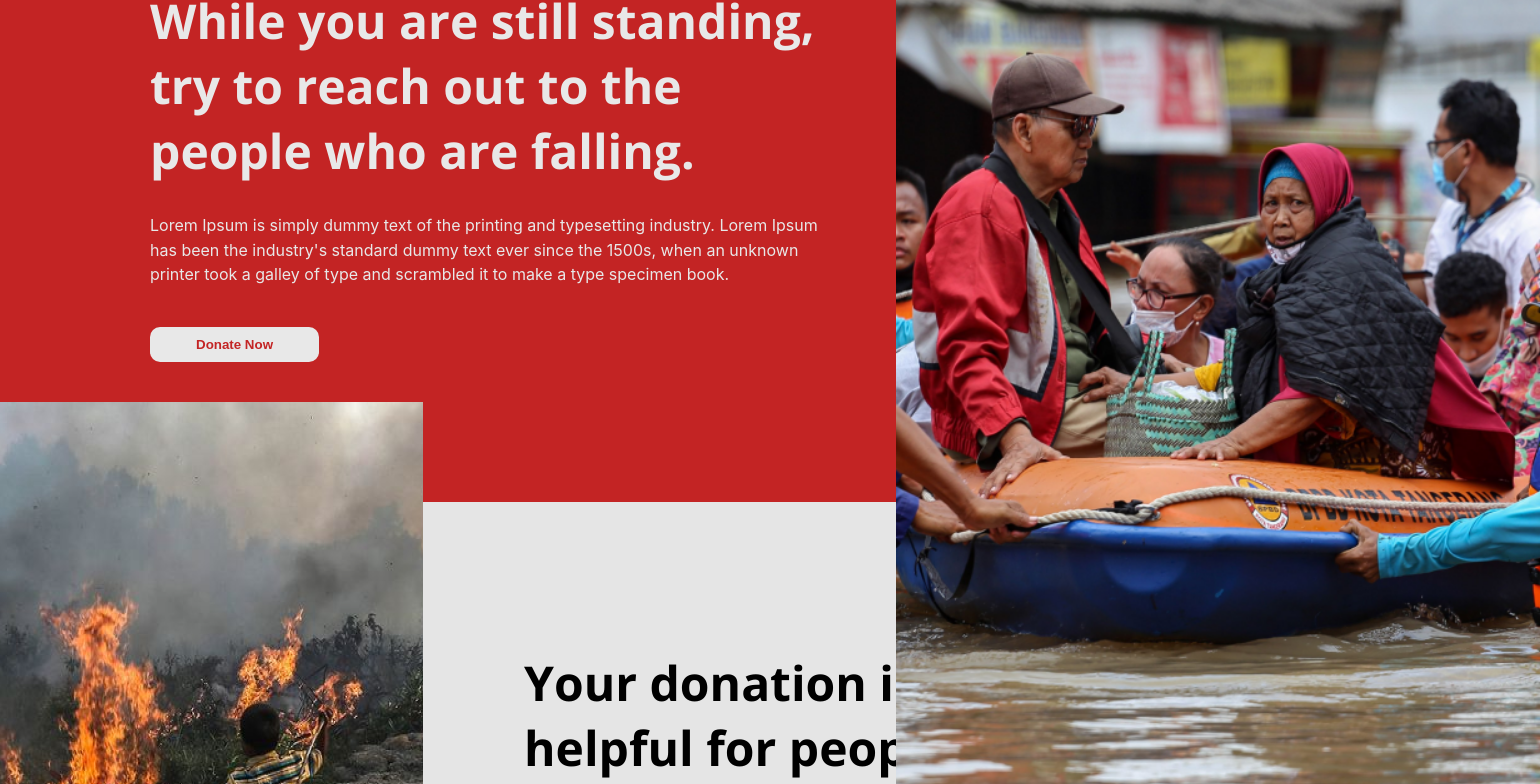
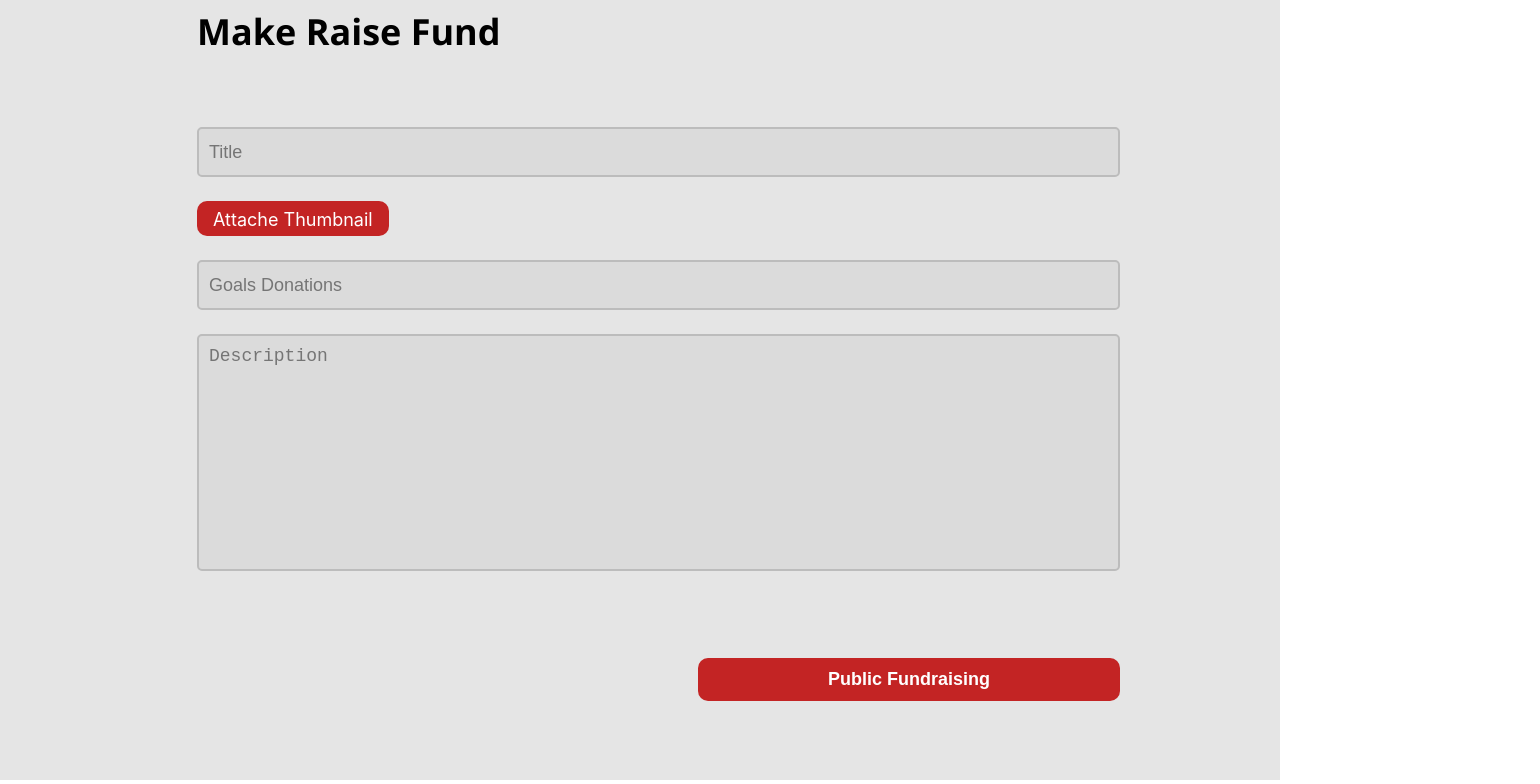
Before and after one commit to ahmadraihannudinyahya/Holly-Ways, a React (Create React App) app: page /raisefund in a window 1280 px wide. Before the commit this address led to /. Shown: the part 155-939 px from the top of the page, 1540 px wide, since content can reach past the window. Built offline with nearby package versions, Linux system fonts and the light colour scheme.

Commit message:
handle post fund

```diff
--- a/src/App.js
+++ b/src/App.js
@@ -16,7 +16,7 @@ class App extends Component {
   constructor(){
     super()
     this.state = {
-      isLogin : false,
+      isLogin : true,
       modal : {
         loginModal : false,
         registerModal : false,
@@ -29,8 +29,8 @@ class App extends Component {
   }
   componentDidMount(){
     const token = localStorage.getItem('token');
-    if( token ){
-      this.setIsLogin(true);
+    if( !token ){
+      this.setIsLogin();
     }
   }
   setIsLogin(isLogin){
@@ -66,9 +66,9 @@ class App extends Component {
         <Navbar isLogin = {this.state.isLogin} modalHandle = {this.modalHandle} setIsLogin = {this.setIsLogin}/>
         <Switch>
           <Route path="/profile" render={props => (<Profile {...props} isLogin={this.state.isLogin} modalHandle = {this.modalHandle}/>)} />
-          <Route path="/raisefund" render={props => (<RaiseFund {...props} isLogin={this.state.isLogin}/>)} />
+          <Route path="/raisefund" render={props => (<RaiseFund {...props} isLogin={this.state.isLogin} postFund={ApiServices.postFund}/>)} />
           <Route path="/fund/:id" render={(props)=>(<Detail {...props} isLogin ={this.state.isLogin} modalHandle = {this.modalHandle}/>)}/>
-          <Route path="/fund" render={props =>(<MyFund {...props} isLogin={this.props.isLogin}/>)} />
+          <Route path="/fund" render={props =>(<MyFund {...props} isLogin={this.state.isLogin}/>)} />
           <Route path="/" render={(props)=>(<Main {...props} isLogin={this.state.isLogin} modalHandle = {this.modalHandle}/>)}/>
         </Switch>
         {this.state.modal.loginModal?<LoginModal modalHandle = {this.modalHandle} postLogin = {ApiServices.postLoginUser} setIsLogin = {this.setIsLogin}/>:<></>}
--- a/src/api/ApiServices.js
+++ b/src/api/ApiServices.js
@@ -8,8 +8,19 @@ const ApiServices  = {
   postRegisterUser : async ( registerUser ) =>{
     return api.post('/register', registerUser);
   },
-  postLoginUser : async (loginUser) =>{
+  postLoginUser : async (loginUser) => {
     return api.post('/login', loginUser);
+  },
+  getAllfund : async () => {
+    return api.get('/fund');
+  },
+  postFund : async (newFund) => {
+    return api.post('/fund', newFund, {
+      headers : {
+        Authorization :  `bearer ${localStorage.getItem('token')}`,
+        'Content-Type' : 'multipart/form-data,'
+      }
+    })
   }
 }
 export default ApiServices;
--- a/src/component/FormRaiseFund.js
+++ b/src/component/FormRaiseFund.js
@@ -1,17 +1,37 @@
+import { useState } from 'react';
 import './FormRaiseFund.css'
 
-function FormRaiseFund(){
+function FormRaiseFund(props){
+  const {postFund} = props;
+  const [state, setState] = useState({alert : null});
+  const setAlert = (message) =>{
+    setState({alert : message});
+  }
+  const handleSubmitClick = async (e) =>{
+    e.preventDefault()
+    const descriptionEll = e.target.parentElement.previousElementSibling;
+    const goalDonationEll = descriptionEll.previousElementSibling;
+    const fileSelector = goalDonationEll.previousElementSibling;
+    const labelEll = fileSelector.previousElementSibling;
+    const titleEll = labelEll.previousElementSibling;
+    const formData = new FormData();
+    formData.set('title', titleEll.value);
+    formData.set('description', descriptionEll.value);
+    formData.set('goal', goalDonationEll.value);
+    formData.append('thumbnail', fileSelector.files[0]);
+    await postFund(formData, setAlert);
+  }
   return(
     <form action="" className="formraisefund">
       <h2>Make Raise Fund</h2>
-
+      {state.alert? <span>{state.alert}</span>: <></>}
       <input type="text" placeholder="Title"/>
       <label htmlFor="thumbnail">Attache Thumbnail</label>
       <input type="file" id="thumbnail" style={{display:"none"}}/>
       <input type="number" placeholder="Goals Donations"/>
       <textarea placeholder="Description"></textarea>
       <div>
-        <button>Public Fundraising</button>
+        <button onClick = {handleSubmitClick}>Public Fundraising</button>
       </div>
     </form>
   )
--- a/src/component/common/Navbar.js
+++ b/src/component/common/Navbar.js
@@ -15,6 +15,8 @@ function Navbar(props){
   const handleIconClick = (e)=>{
     e.preventDefault();
     history.push('/')
+    setState(prevState => ({dropdownStatus : false}))
+
   }
   const handleMoveToProfilePage=()=>{
     history.push('/profile')
--- a/src/pages/RaiseFund.js
+++ b/src/pages/RaiseFund.js
@@ -5,16 +5,29 @@ class RaiseFund extends Component{
   constructor(props){
     super();
     this.props = props;
+    this.handlePostFund = this.handlePostFund.bind(this);
   }
   componentDidMount(){
+    console.log(this.props.isLogin);
     if(!this.props.isLogin){
-      this.props.history.push('/')
+      this.props.history.push('/');
+    }
+  }
+  async handlePostFund(newFund, setAlert){
+    try {
+      await this.props.postFund(newFund);
+      this.props.history.push('/fund')
+    } catch (error) {
+      if(error.response){
+        setAlert(error.response.data.message);
+      }
+      console.log(error);
     }
   }
   render(){
     return(
       <>
-        <FormRaiseFund/>
+        <FormRaiseFund postFund = {this.handlePostFund}/>
       </>
     )
   }
```
